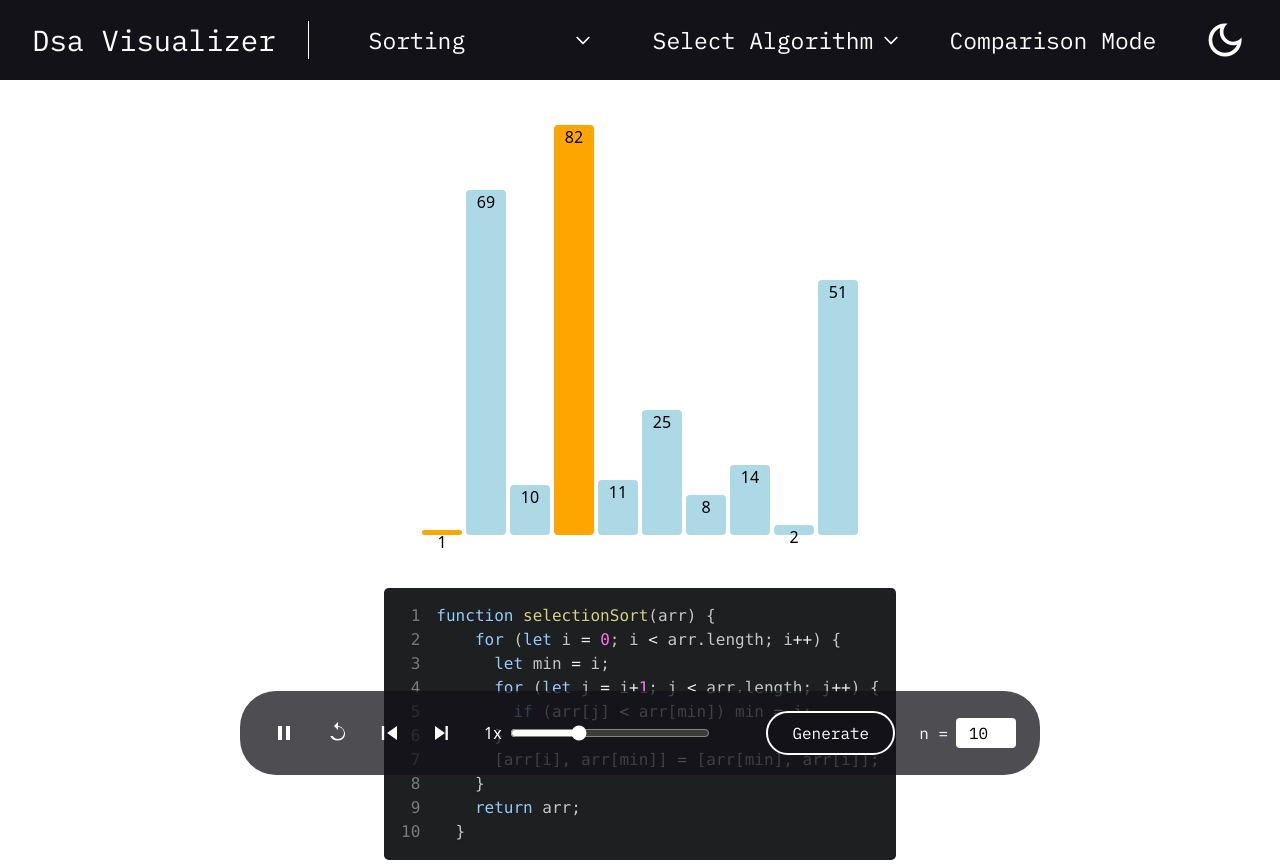
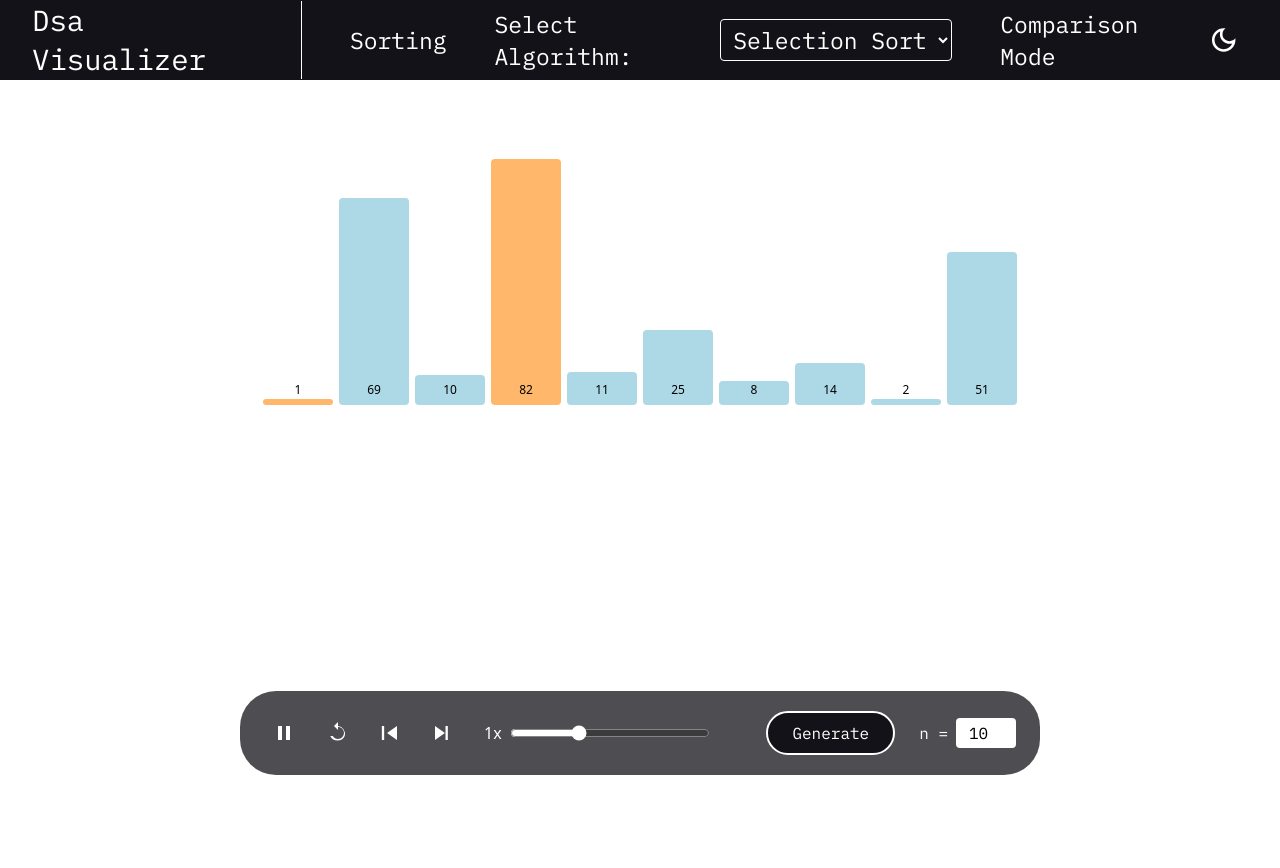
Before and after one commit to kashishrthr1/DSA_VISUALIZER, a React (Vite) app: page /main in a window 1280 px wide. Both pictures are taken after a click on the button 284 px from the left and 733 px from the top of the page. After the commit the page ends 800 px from the top, so only its background shows below. Built offline with nearby package versions, Linux system fonts and the light colour scheme.

Commit message:
Added Bubble and Insertion

```diff
--- a/src/Components/BarsDisplay.jsx
+++ b/src/Components/BarsDisplay.jsx
@@ -1,36 +1,58 @@
+import React from "react";
 import "../App.css";
 
 function BarsDisplay({ bars, inputSize }) {
-  if (!bars || !bars.bars) return null;
+  // Normalize bars prop: accept either array OR {bars, comparing, swapping}
+  let arr = [];
+  let comparing = [];
+  let swapping = [];
 
-  const { bars: array, comparing = [], swapping = [] } = bars;
+  if (Array.isArray(bars)) {
+    arr = bars;
+  } else if (bars && Array.isArray(bars.bars)) {
+    arr = bars.bars;
+    comparing = bars.comparing || [];
+    swapping = bars.swapping || [];
+  } else {
+    arr = [];
+  }
+
+  const width = Math.max(24, Math.floor(700 / Math.max(1, inputSize)));
 
   return (
     <div
       style={{
         display: "flex",
-        gap: "4px",
+        gap: "6px",
         alignItems: "flex-end",
         margin: "25px",
-        borderRadius: "50px",
+        borderRadius: "12px",
         padding: "20px",
+        height: "320px",
+        overflowX: "auto",
       }}
     >
-      {array.map((value, index) => {
+      {arr.map((value, index) => {
         let color = "lightblue";
-        if (comparing.includes(index)) color = "orange";
-        if (swapping.includes(index)) color = "red";
+        if (swapping.includes(index)) color = "#ff6b6b"; // red for swapping
+        else if (comparing.includes(index)) color = "#ffb86b"; // orange for comparing
 
         return (
           <div
             key={index}
+            title={String(value)}
             style={{
               backgroundColor: color,
-              height: `${value * 5}px`,
-              width: `${400 / inputSize}px`,
+              height: `${value * 3}px`,
+              width: `${width}px`,
               borderRadius: "4px",
               display: "flex",
+              alignItems: "flex-end",
               justifyContent: "center",
+              color: "#000",
+              fontSize: "12px",
+              paddingBottom: "6px",
+              boxSizing: "border-box",
             }}
           >
             {value}
--- a/src/Components/Controler.jsx
+++ b/src/Components/Controler.jsx
@@ -1,6 +1,9 @@
+import React from "react";
 import "../App.css";
 import generateArray from "../utils/generateArray.js";
 import { selectionSort } from "../algorithms/selectionSort.js";
+import { bubbleSort } from "../algorithms/bubbleSort.js";
+import { insertionSort } from "../algorithms/insertionSort.js";
 
 export default function Controler({
   bars,
@@ -15,15 +18,41 @@ export default function Controler({
   setCurrentStep,
   speed,
   setSpeed,
+  selectedAlgo,
 }) {
   const speedOptions = [0.25, 0.5, 1, 2, 4, 8, 16];
 
+  const getRawArray = () => {
+    if (Array.isArray(bars)) return bars;
+    if (bars && Array.isArray(bars.bars)) return bars.bars;
+    return [];
+  };
+
+  const buildStepsForSelectedAlgo = (arr) => {
+    if (selectedAlgo === "selection") return selectionSort(arr);
+    if (selectedAlgo === "bubble") return bubbleSort(arr);
+    if (selectedAlgo === "insertion") return insertionSort(arr);
+    return [];
+  };
+
   const handlePlayPause = () => {
     if (steps.length === 0) {
-      const recordSteps = selectionSort(bars.bars || bars);
-      setSteps(recordSteps);
+      const raw = getRawArray();
+      const recordSteps = buildStepsForSelectedAlgo(raw);
+
+      // ensure at least initial snapshot exists so UI can show something
+      if (recordSteps.length === 0) {
+        setSteps([{ bars: [...raw], comparing: [], swapping: [] }]);
+      } else {
+        setSteps(recordSteps);
+      }
+
       setCurrentStep(0);
+      setPlaying(true); // start playing immediately after generating steps
+      return;
     }
+
+    // toggle play/pause if steps already exist
     setPlaying((prev) => !prev);
   };
 
@@ -46,88 +75,50 @@ export default function Controler({
   return (
     <div className="playback-fixed">
       <div className="w-[800px] h-[84px] bg-[rgba(18,18,24,0.75)] rounded-[36px] flex items-center px-6 space-x-6">
-        {/* --- Left Controls --- */}
         <div className="flex items-center space-x-4 text-white">
-          {/* Play / Pause */}
           <button
             className="w-10 h-10 flex items-center justify-center"
             onClick={handlePlayPause}
           >
             {isPlaying ? (
-              // Pause Icon
-              <svg
-                width="24"
-                height="24"
-                fill="white"
-                xmlns="http://www.w3.org/2000/svg"
-                viewBox="0 0 24 24"
-              >
+              <svg width="24" height="24" fill="white" viewBox="0 0 24 24">
                 <path d="M6 19h4V5H6v14zm8-14v14h4V5h-4z" />
               </svg>
             ) : (
-              // Play Icon
-              <svg
-                width="24"
-                height="24"
-                fill="white"
-                xmlns="http://www.w3.org/2000/svg"
-                viewBox="0 0 24 24"
-              >
+              <svg width="24" height="24" fill="white" viewBox="0 0 24 24">
                 <path d="M8 5v14l11-7z" />
               </svg>
             )}
           </button>
 
-          {/* Replay */}
           <button
             className="w-9 h-9 flex items-center justify-center"
             onClick={handleReplay}
           >
-            <svg
-              width="24"
-              height="24"
-              fill="white"
-              xmlns="http://www.w3.org/2000/svg"
-              viewBox="0 0 24 24"
-            >
+            <svg width="24" height="24" fill="white" viewBox="0 0 24 24">
               <path d="M12 5V1L8 5l4 4V6c3.31 0 6 2.69 6 6a6 6 0 01-6 6c-2.22 0-4.15-1.21-5.19-3H4.26a8 8 0 0014.48 0A8 8 0 0012 5z" />
             </svg>
           </button>
 
-          {/* Skip Backward */}
           <button
             className="w-9 h-9 flex items-center justify-center"
             onClick={handleSkipBackward}
           >
-            <svg
-              width="28"
-              height="28"
-              fill="white"
-              xmlns="http://www.w3.org/2000/svg"
-              viewBox="0 0 24 24"
-            >
+            <svg width="28" height="28" fill="white" viewBox="0 0 24 24">
               <path d="M18 6l-8.5 6L18 18V6zm-11 0H5v12h2V6z" />
             </svg>
           </button>
 
-          {/* Skip Forward */}
           <button
             className="w-9 h-9 flex items-center justify-center"
             onClick={handleSkipForward}
           >
-            <svg
-              width="28"
-              height="28"
-              fill="white"
-              xmlns="http://www.w3.org/2000/svg"
-              viewBox="0 0 24 24"
-            >
+            <svg width="28" height="28" fill="white" viewBox="0 0 24 24">
               <path d="M6 18l8.5-6L6 6v12zm9-12h2v12h-2V6z" />
             </svg>
           </button>
         </div>
 
-        {/* --- Speed Selector --- */}
         <div className="flex items-center space-x-2 text-white flex-1">
           <span className="text-[16px] font-['IBM Plex Mono']">{speed}x</span>
           <input
@@ -141,7 +132,6 @@ export default function Controler({
           />
         </div>
 
-        {/* --- Generate Button --- */}
         <button
           className="px-6 py-2 bg-[#121218] border-2 border-white text-white rounded-full font-['IBM_Plex_Mono'] text-[16px]"
           onClick={() => {
@@ -155,7 +145,6 @@ export default function Controler({
           Generate
         </button>
 
-        {/* --- n = Input --- */}
         <div className="flex items-center space-x-2 text-white font-['IBM_Plex_Mono'] ">
           <span>n =</span>
           <input
--- a/src/Components/MainPage.jsx
+++ b/src/Components/MainPage.jsx
@@ -1,30 +1,36 @@
-import { useState, useEffect } from "react";
+import React, { useState, useEffect } from "react";
 import Controler from "./Controler";
 import NavMain from "./NavMain";
 import BarsDisplay from "./BarsDisplay";
-import CodeDisplay from "./CodeDisplay";
 import "../App.css";
 
 export default function MainPage() {
+  const initialArr = [1, 69, 10, 82, 11, 25, 8, 14, 2, 51];
+
   const [isPlaying, setPlaying] = useState(false);
-  const [bars, setBars] = useState([1, 69, 10, 82, 11, 25, 8, 14, 2, 51]);
-  const [inputSize, setInputSize] = useState(10);
-  const [steps, setSteps] = useState([]);
+  const [bars, setBars] = useState({
+    bars: initialArr,
+    comparing: [],
+    swapping: [],
+  });
+  const [inputSize, setInputSize] = useState(initialArr.length);
+  const [steps, setSteps] = useState([]); // steps: array of {bars, comparing, swapping}
   const [currentStep, setCurrentStep] = useState(0);
-  const [speed, setSpeed] = useState(1); // playback speed multiplier (0.25x → 16x)
+  const [speed, setSpeed] = useState(1); // multiplier: 0.25, 0.5, 1, 2, ...
+  const [selectedAlgo, setSelectedAlgo] = useState("selection");
 
   // autoplay effect
   useEffect(() => {
     if (!isPlaying || steps.length === 0) return;
 
-    const interval = 1000 / speed; // base 1x = 1000ms
+    const interval = Math.max(10, Math.round(1000 / speed)); // ms per step
     const id = setInterval(() => {
       setCurrentStep((prev) => {
         if (prev < steps.length - 1) {
           return prev + 1;
         } else {
+          clearInterval(id);
           setPlaying(false);
-          clearInterval(id);
           return prev;
         }
       });
@@ -33,17 +39,23 @@ export default function MainPage() {
     return () => clearInterval(id);
   }, [isPlaying, speed, steps]);
 
-  // update bars with metadata
+  // apply currentStep to bars (the BarsDisplay expects an object with bars/comparing/swapping)
   useEffect(() => {
     if (steps.length > 0 && currentStep < steps.length) {
-      const step = steps[currentStep];
-      setBars(step);
+      setBars(steps[currentStep]);
     }
   }, [currentStep, steps]);
 
+  // whenever algorithm changes, clear steps and stop playback (safe)
+  useEffect(() => {
+    setSteps([]);
+    setCurrentStep(0);
+    setPlaying(false);
+  }, [selectedAlgo]);
+
   return (
     <div className="mainPage">
-      <NavMain />
+      <NavMain selectedAlgo={selectedAlgo} setSelectedAlgo={setSelectedAlgo} />
       <BarsDisplay bars={bars} inputSize={inputSize} />
       <Controler
         bars={bars}
@@ -58,19 +70,7 @@ export default function MainPage() {
         setCurrentStep={setCurrentStep}
         speed={speed}
         setSpeed={setSpeed}
-      />
-      <CodeDisplay
-        code={`function selectionSort(arr) {
-    for (let i = 0; i < arr.length; i++) {
-      let min = i;
-      for (let j = i+1; j < arr.length; j++) {
-        if (arr[j] < arr[min]) min = j;
-      }
-      [arr[i], arr[min]] = [arr[min], arr[i]];
-    }
-    return arr;
-  }`}
-        language="javascript"
+        selectedAlgo={selectedAlgo}
       />
     </div>
   );
--- a/src/Components/NavMain.jsx
+++ b/src/Components/NavMain.jsx
@@ -1,48 +1,36 @@
-import DropDown from "./Dropdown";
+import React from "react";
 
-export default function NavMain() {
+export default function NavMain({ selectedAlgo, setSelectedAlgo }) {
   return (
     <nav className="w-full bg-[#121218] flex items-center px-4 sm:px-6 md:px-8 h-16 sm:h-20">
-      {/* Left side - Logo */}
       <div className="text-white font-['IBM_Plex_Mono'] text-lg sm:text-xl md:text-2xl lg:text-[29px] border-r border-white pr-4 sm:pr-6 md:pr-8">
         Dsa Visualizer
       </div>
 
-      {/* Middle menu */}
       <div className="hidden md:flex items-center space-x-4 sm:space-x-8 lg:space-x-12 ml-4 sm:ml-8 md:ml-12 text-white font-['IBM_Plex_Mono'] text-sm sm:text-lg md:text-xl lg:text-[23px]">
-        {/* Sorting */}
-        <DropDown />
+        <span>Sorting</span>
 
-        {/* Select Algorithm */}
-        <div className="flex items-center space-x-2 cursor-pointer">
-          <span>Select Algorithm</span>
-          <svg
-            width="20"
-            height="20"
-            viewBox="0 0 24 24"
-            fill="none"
-            xmlns="http://www.w3.org/2000/svg"
+        <div className="flex items-center space-x-2">
+          <span>Select Algorithm:</span>
+          <select
+            value={selectedAlgo}
+            onChange={(e) => setSelectedAlgo(e.target.value)}
+            className="bg-[#121218] border border-white rounded px-2 py-1 text-white"
           >
-            <path
-              d="M19 9L12 16L5 9"
-              stroke="white"
-              strokeWidth="2"
-              strokeLinecap="round"
-              strokeLinejoin="round"
-            />
-          </svg>
+            <option value="selection">Selection Sort</option>
+            <option value="bubble">Bubble Sort</option>
+            <option value="insertion">Insertion Sort</option>
+          </select>
         </div>
 
-        {/* Comparison Mode */}
         <span>Comparison Mode</span>
       </div>
 
-      {/* Right side - Dark Mode */}
-      <div className="ml-auto cursor-pointer">
+      <div className="ml-auto cursor-pointer p-2">
+        {/* placeholder icon */}
         <svg
           width="32"
           height="32"
-          className="sm:w-8 sm:h-8 md:w-[40px] md:h-[40px] lg:w-[45px] lg:h-[44px]"
           viewBox="0 0 45 44"
           fill="none"
           xmlns="http://www.w3.org/2000/svg"
--- /dev/null
+++ b/src/algorithms/bubbleSort.js
@@ -0,0 +1,25 @@
+export function bubbleSort(arr) {
+    const steps = [];
+    const a = [...arr];
+
+    for (let i = 0; i < a.length - 1; i++) {
+      for (let j = 0; j < a.length - i - 1; j++) {
+        steps.push({
+          bars: [...a],
+          comparing: [j, j + 1],
+          swapping: []
+        });
+
+        if (a[j] > a[j + 1]) {
+          [a[j], a[j + 1]] = [a[j + 1], a[j]];
+          steps.push({
+            bars: [...a],
+            comparing: [],
+            swapping: [j, j + 1]
+          });
+        }
+      }
+    }
+
+    return steps;
+  }
--- /dev/null
+++ b/src/algorithms/insertionSort.js
@@ -0,0 +1,39 @@
+export function insertionSort(arr) {
+    const steps = [];
+    const a = [...arr];
+
+    for (let i = 1; i < a.length; i++) {
+      let key = a[i];
+      let j = i - 1;
+
+      // compare backwards
+      while (j >= 0) {
+        steps.push({
+          bars: [...a],
+          comparing: [j, j + 1],
+          swapping: []
+        });
+
+        if (a[j] > key) {
+          a[j + 1] = a[j];
+          steps.push({
+            bars: [...a],
+            comparing: [],
+            swapping: [j, j + 1]
+          });
+          j--;
+        } else {
+          break;
+        }
+      }
+
+      a[j + 1] = key;
+      steps.push({
+        bars: [...a],
+        comparing: [],
+        swapping: [j + 1, i]
+      });
+    }
+
+    return steps;
+  }
--- a/src/utils/generateArray.js
+++ b/src/utils/generateArray.js
@@ -1,5 +1,8 @@
-export default function generateArray(size, max = 100){
-    return Array.from({ length: size }, () =>
-      Math.floor(Math.random() * max) + 1
-    );
+export default function generateArray(n) {
+  const size = Number(n) || 10;
+  const arr = [];
+  for (let i = 0; i < size; i++) {
+    arr.push(Math.floor(Math.random() * 100) + 1);
   }
+  return arr;
+}
```
